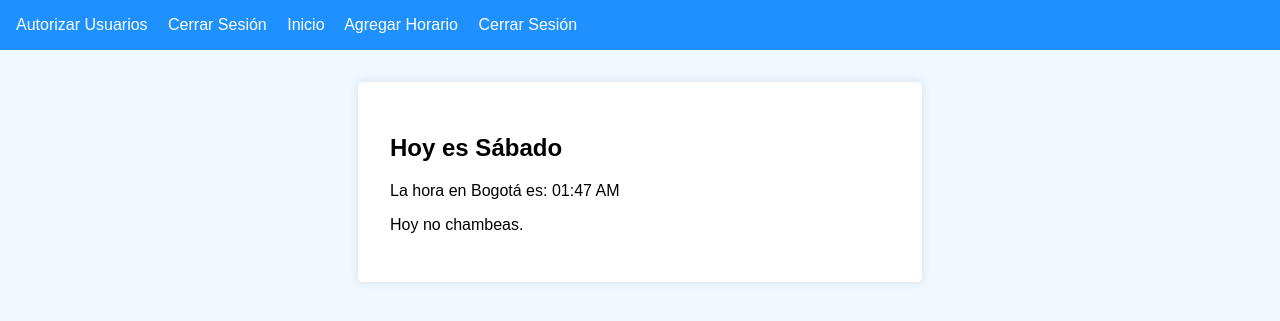
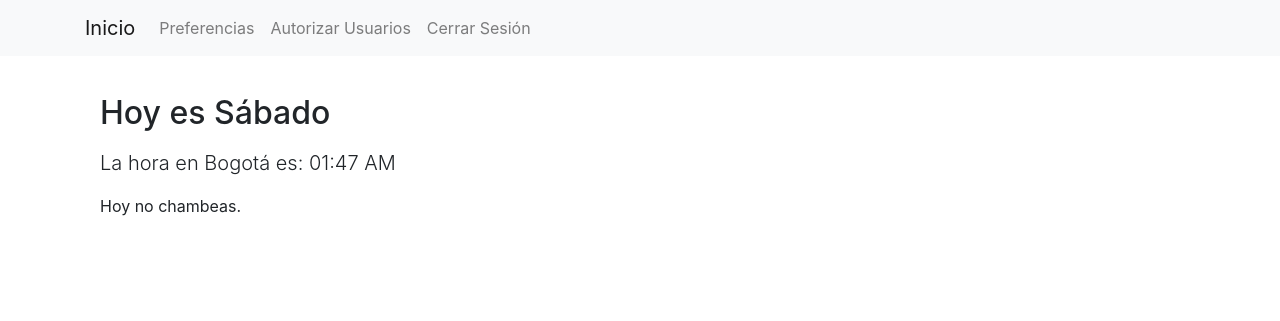
Before and after one commit to FelipeHuertas1109/monitoria, a Django app: page / in a window 1280 px wide. Shown: the top 321 px of the page. Run offline with Django 4.2, Linux system fonts and the light colour scheme; the visitor is signed in with stand-in values (Sample User, id 1); data comes from the database, SQL or seed files in the repository; some libraries are stand-ins or nearby versions.

Commit message:
cambios en el css

```diff
--- a/example/templates/app/base.html
+++ b/example/templates/app/base.html
@@ -1,88 +1,66 @@
 <!-- app/templates/app/base.html -->
 <!DOCTYPE html>
-<html lang="en">
+<html lang="es">
 <head>
   <meta charset="UTF-8">
-    <title>Proyecto Django Azul y Blanco</title>
+  <title>Mi Aplicación</title>
+  <!-- Etiqueta viewport para responsividad -->
+  <meta name="viewport" content="width=device-width, initial-scale=1">
+  <!-- Bootstrap CSS (puedes actualizar a la versión que prefieras) -->
+  <link rel="stylesheet" href="https://stackpath.bootstrapcdn.com/bootstrap/4.5.2/css/bootstrap.min.css">
+  <!-- Puedes agregar aquí estilos personalizados si lo deseas -->
   <style>
+    /* Ejemplo de estilo personalizado para márgenes en móviles */
     body {
-        margin: 0;
-        font-family: Arial, sans-serif;
-        background-color: #f0f8ff; /* Azul muy claro */
-      }
-      header {
-        background-color: #1e90ff; /* DodgerBlue */
-        color: #ffffff;
-        padding: 1rem;
-      }
-      .navbar a {
-        color: #ffffff;
-        margin-right: 1rem;
-        text-decoration: none;
-      }
-      .container {
-        margin: 2rem auto;
-        max-width: 500px;
-        background-color: #ffffff; /* blanco */
-        border-radius: 5px;
-        padding: 2rem;
-        box-shadow: 0 0 10px rgba(0,0,0,0.1);
-      }
-      button {
-        background-color: #1e90ff;
-        border: none;
-        color: white;
-        padding: 10px 15px;
-        cursor: pointer;
-        border-radius: 3px;
-      }
-      button:hover {
-        background-color: #4682b4; /* SteelBlue */
-      }
-      .messages {
-        margin: 1rem auto;
-        max-width: 500px;
-      }
-      .messages li {
-        background-color: #d0ebff;
-        padding: 0.5rem 1rem;
-        margin-bottom: 0.5rem;
-        border-left: 5px solid #1e90ff;
-        list-style: none;
+      padding-top: 70px;
     }
   </style>
 </head>
 <body>
-    <header>
-        <div class="navbar">
+  <!-- Navbar responsiva -->
+  <nav class="navbar navbar-expand-lg navbar-light bg-light fixed-top">
+    <div class="container">
+      <a class="navbar-brand" href="{% url 'index' %}">Inicio</a>
+      <button class="navbar-toggler" type="button" data-toggle="collapse" data-target="#navbarSupportedContent"
+              aria-controls="navbarSupportedContent" aria-expanded="false" aria-label="Toggle navigation">
+          <span class="navbar-toggler-icon"></span>
+      </button>
+
+      <div class="collapse navbar-collapse" id="navbarSupportedContent">
+        <ul class="navbar-nav mr-auto">
+          {% if user.is_authenticated %}
+            <li class="nav-item">
+              <a class="nav-link" href="{% url 'add' %}">Preferencias</a>
+            </li>
             {% if user.is_superuser %}
-            <a href="{% url 'authorize_users' %}">Autorizar Usuarios</a>
-            <a href="{% url 'logout' %}">Cerrar Sesión</a>
+            <li class="nav-item">
+              <a class="nav-link" href="{% url 'authorize_users' %}">Autorizar Usuarios</a>
+            </li>
             {% endif %}
-            {% if user.is_authenticated %}
-                <a href="{% url 'index' %}">Inicio</a>
-                <a href="{% url 'add' %}">Agregar Horario</a>
-                <a href="{% url 'logout' %}">Cerrar Sesión</a>
+            <li class="nav-item">
+              <a class="nav-link" href="{% url 'logout' %}">Cerrar Sesión</a>
+            </li>
           {% else %}
-                <a href="{% url 'login' %}">Iniciar Sesión</a>
-                <a href="{% url 'register' %}">Registrarse</a>
+            <li class="nav-item">
+              <a class="nav-link" href="{% url 'login' %}">Iniciar Sesión</a>
+            </li>
+            <li class="nav-item">
+              <a class="nav-link" href="{% url 'register' %}">Registrarse</a>
+            </li>
           {% endif %}
+        </ul>
       </div>
-    </header>
+    </div>
+  </nav>
 
-    <!-- Mensajes de Django -->
-    <div class="messages">
-      {% if messages %}
-        <ul>
-          {% for message in messages %}
-            <li>{{ message }}</li>
-          {% endfor %}
-        </ul>
-      {% endif %}
+  <!-- Contenedor principal -->
+  <div class="container mt-4">
+    {% block content %}
+    {% endblock %}
   </div>
 
-    <main>
-        {% block content %}{% endblock %}
-    </main>
+  <!-- Bootstrap JS y dependencias -->
+  <script src="https://code.jquery.com/jquery-3.5.1.slim.min.js"></script>
+  <script src="https://cdn.jsdelivr.net/npm/bootstrap@4.5.2/dist/js/bootstrap.bundle.min.js"></script>
 </body>
 </html>
--- a/example/templates/app/index.html
+++ b/example/templates/app/index.html
@@ -3,8 +3,8 @@
 
 {% block content %}
 <div class="container">
-    <h2>Hoy es {{ dia }}</h2>
-    <p>La hora en Bogotá es: {{ hora }}</p>
+  <h2 class="mb-3">Hoy es {{ dia }}</h2>
+  <p class="lead">La hora en Bogotá es: {{ hora }}</p>
   <p>{{ mensaje }}</p>
   {% if mostrar_boton %}
     <form action="{% url 'mark_work' %}" method="post">
```
Also changed, not shown: example/forms.py (+25 -0 lines). Lines whose indentation alone changed are shown as unchanged.
